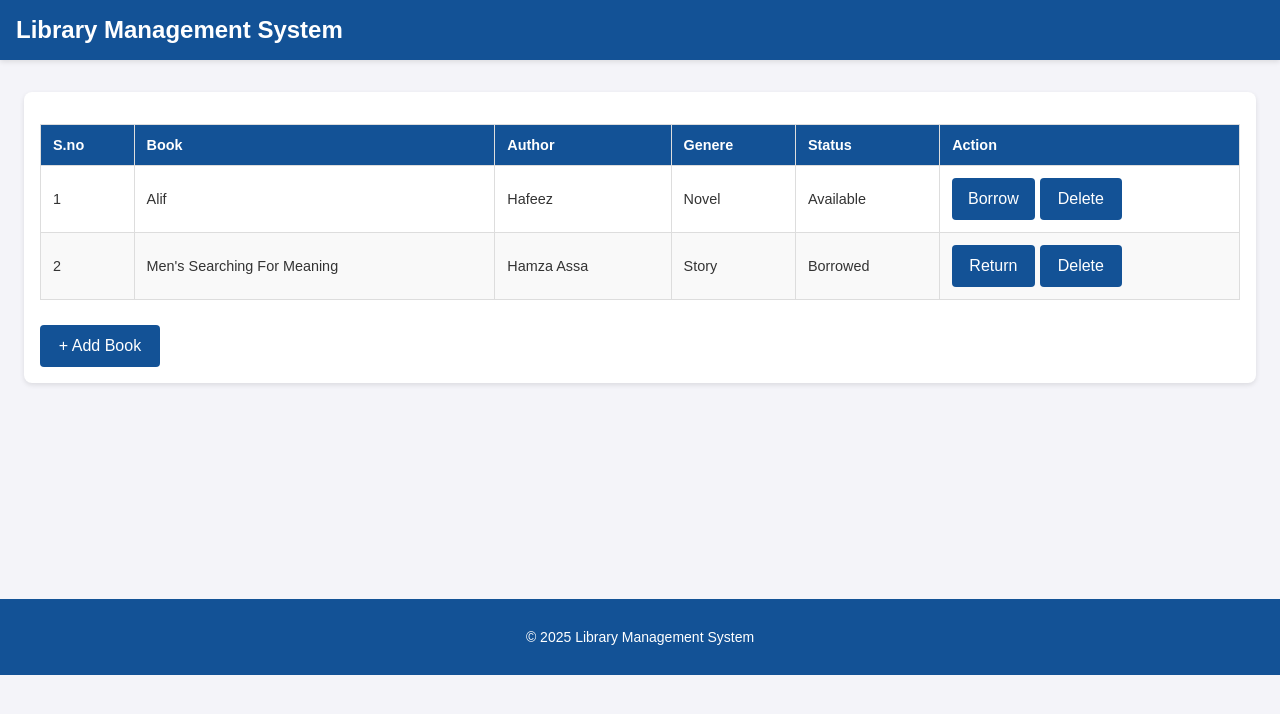
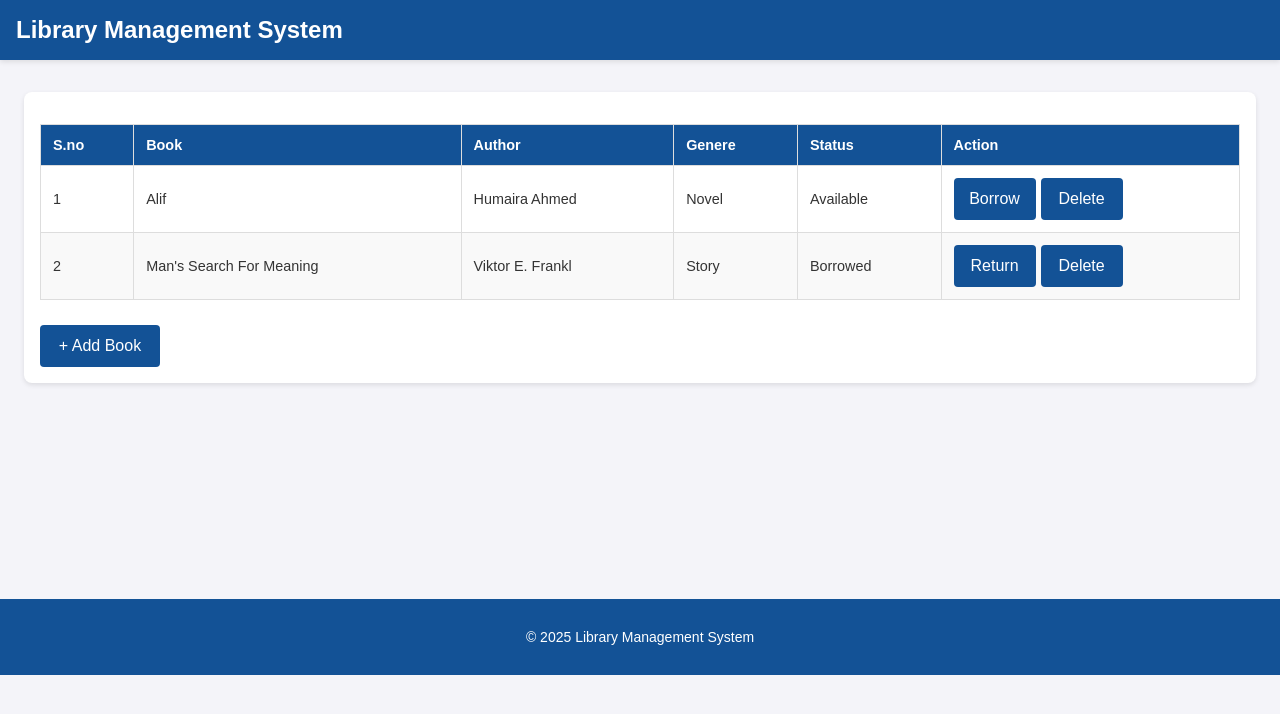
Before and after one commit to ullahhafeez321/Library_Management_System_React, a React (Create React App) app: page / in a window 1280 px wide. Shown: the top 714 px of the page. Built offline with nearby package versions, Linux system fonts and the light colour scheme.

Commit message:
minor changes in data

```diff
--- a/src/data/data.js
+++ b/src/data/data.js
@@ -3,14 +3,14 @@ const initialBooks = [
     id: 1,
     book: "Alif",
     genere: "Novel",
-    author: "Hafeez",
+    author: "Humaira Ahmed",
     status: "Available",
   },
   {
     id: 2,
-    book: "Men's Searching For Meaning",
+    book: "Man's Search For Meaning",
     genere: "Story",
-    author: "Hamza Assa",
+    author: "Viktor E. Frankl",
     status: "Borrowed",
   },
 ];
```
